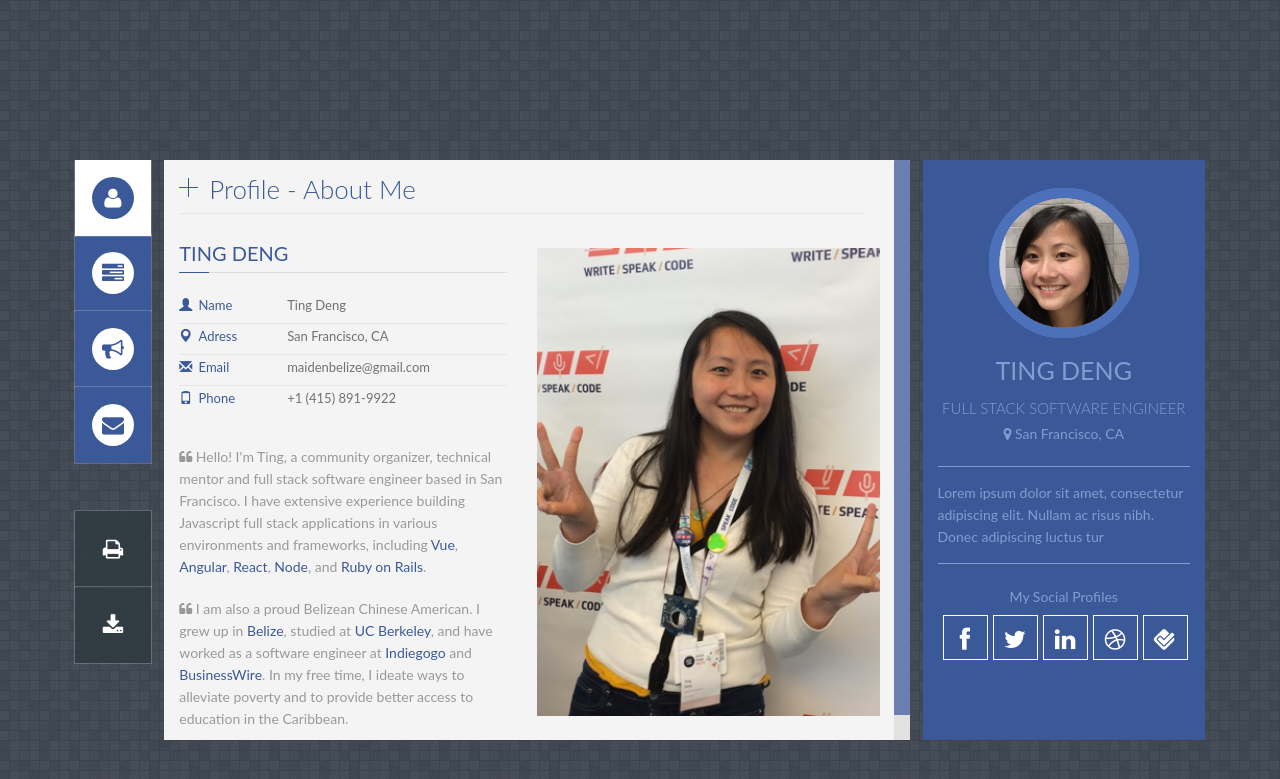
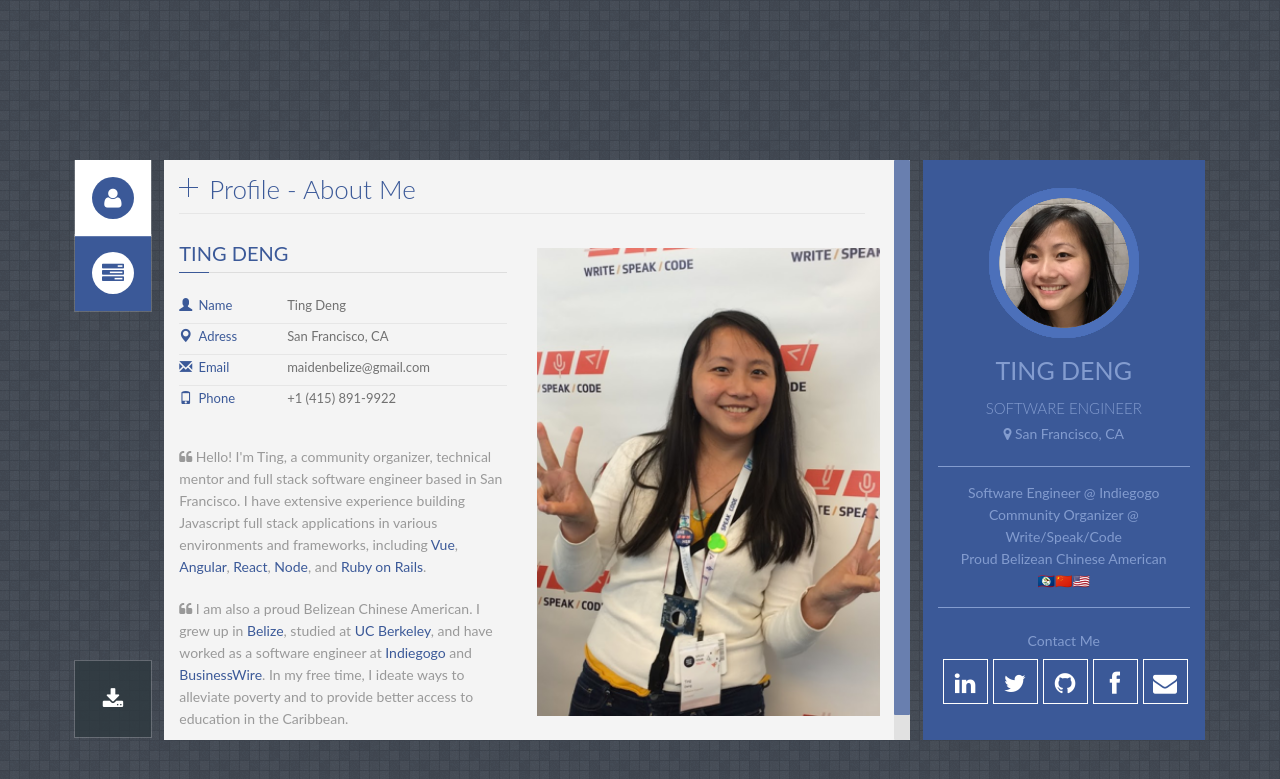
Before and after one commit to viinasu/viinasu.github.io, a Jekyll site: the page built from index.html, in a window 1280 px wide. Shown: the top 779 px of the page. Built offline with Jekyll 4.4.1, drawn with Linux system fonts in a browser that asks for light colours; some web fonts are replaced.

Commit message:
removed blog (for the time being) added side profile description updated website title

```diff
--- a/_config.yml
+++ b/_config.yml
@@ -7,7 +7,7 @@ baseurl: '' #change it according to your repository name
 
 # Profile information
 yourname: Ting Deng
-title: FULL STACK SOFTWARE ENGINEER
+title: SOFTWARE ENGINEER
 location: San Francisco, CA
 
 
@@ -15,6 +15,8 @@ location: San Francisco, CA
 facebook: https://www.facebook.com/meltingd
 twitter: https://twitter.com/tingex
 linkedin: https://www.linkedin.com/in/tingdeng/
+github: https://github.com/viinasu
+email: mailto:maiden.belize+hellotingdeng@gmail.com
 #dribbble: http://www.dribble.com  ## you dribbble account url
 #foursquare: http://www.foursquare.com  ## your foursquare account url
 
--- a/_includes/cv.html
+++ b/_includes/cv.html
@@ -304,7 +304,7 @@
                 <p>Completed an immersive 12 week coding bootcamp (800+ hours) that teaches a JavaScript-focused curriculum </p>
             </li>
             <li>
-                <h5>Bachelor of Integrative Biology <span class="duration"><i class="fa fa-calendar color"></i> 2009 - 2013</span></h5>
+                <h5>Bachelor of Biology <span class="duration"><i class="fa fa-calendar color"></i> 2009 - 2013</span></h5>
                 <h6><a target="_blank" href="https://www.berkeley.edu/"><span class="fa fa-book"></span> UC Berkeley</a></h6>
                 <p>Completed my undergraduate degree at UC Berkeley, one of the top universities in the world</p>
             </li>
--- a/_includes/head.html
+++ b/_includes/head.html
@@ -1,6 +1,6 @@
     <head>
 
-        <title>Panel CV Theme</title>
+        <title>Hello Ting Deng</title>
 
         <meta http-equiv="content-type" content="text/html; charset=utf-8"/>
         <meta http-equiv="X-UA-Compatible" content="IE=edge,chrome=1">
--- a/assets/css/main.css
+++ b/assets/css/main.css
@@ -1000,6 +1000,16 @@ ul.about {
 {
     padding-top: 15px;
     padding-bottom: 15px;
+}
+
+.widget-profil #profile_desc p
+{
+    text-align: center;
+}
+
+.widget-profil #profile_desc a
+{
+    color: #839ccf;
 }
 
 .widget-profil #profile_info
--- a/index.html
+++ b/index.html
@@ -77,9 +77,18 @@ layout: default
 
         <!-- Profile Description -->
         <div id="profile_desc">
-            <!-- TODO: blue section -->
             <p>
-            	Lorem ipsum dolor sit amet, consectetur adipiscing elit. Nullam ac risus nibh. Donec adipiscing luctus tur
+                Software Engineer @ <a target="_blank" href="https://indiegogo.com/">Indiegogo </a>
+            </p>
+            <p>
+                Community Organizer @ <a target="_blank" href="https://www.meetup.com/WriteSpeakCode-SFBay/events/">Write/Speak/Code</a>️
+            </p>
+            <p>
+                Proud Belizean Chinese American
+            </p>
+            <!-- flag emojis -->
+            <p>
+                🇧🇿🇨🇳🇺🇸
             </p>
 
         </div>
@@ -88,13 +97,12 @@ layout: default
 
         <!-- Name -->
          <div id="profile_social">
-            <h6>My Social Profiles</h6>
-
-            <a href="{{site.facebook}}"><i class="fa fa-facebook"></i></a>
-            <a href="{{site.twitter}}"><i class="fa fa-twitter"></i></a>
-            <a href="{{site.linkedin}}"><i class="fa fa-linkedin"></i></a>
-            <a href="{{site.dribbble}}"><i class="fa fa fa-dribbble"></i></a>
-            <a href="{{site.foursquare}}"><i class="fa fa-foursquare"></i></a>
+            <h6>Contact Me</h6>
+             <a target="_blank" href="{{site.linkedin}}"><i class="fa fa-linkedin"></i></a>
+             <a target="_blank" href="{{site.twitter}}"><i class="fa fa-twitter"></i></a>
+             <a target="_blank" href="{{site.github}}"><i class="fa fa fa-github"></i></a>
+             <a target="_blank" href="{{site.facebook}}"><i class="fa fa-facebook"></i></a>
+             <a target="_blank" href="{{site.email}}"><i class="fa fa-envelope"></i></a>
             <div class="clear"></div>
         </div>
         <!-- End Name -->
@@ -116,25 +124,25 @@ layout: default
             <i class="fa fa-user icon_menu icon_menu_active"></i>
         </li>
 
-        <li class="tabs-resume hi-icon-wrap hi-icon-effect-5 hi-icon-effect-5a" data-tab-name="resume">
+        <li class="tabs-resume hi-icon-wrap hi-icon-effect-5 hi-icon-effect-5a" data-tab-name="resume" style="margin-bottom: 350px !important;">
             <span class="tite-list">resume</span>
             <i class="fa fa-tasks icon_menu"></i>
         </li>
 
         <!-- removed: portfolio -->
 
-        <li class="tabs-blog hi-icon-wrap hi-icon-effect-5 hi-icon-effect-5a" data-tab-name="blog">
-            <span class="tite-list">blog</span>
-            <i class="fa fa-bullhorn icon_menu"></i>
-        </li>
+<!--        <li class="tabs-blog hi-icon-wrap hi-icon-effect-5 hi-icon-effect-5a" data-tab-name="blog">-->
+<!--            <span class="tite-list">blog</span>-->
+<!--            <i class="fa fa-bullhorn icon_menu"></i>-->
+<!--        </li>-->
 
-        <li class="tabs-contact hi-icon-wrap hi-icon-effect-5 hi-icon-effect-5a" data-tab-name="contact" style="margin-bottom: 48px !important;">
-            <span class="tite-list">contact</span>
-            <i class="fa fa-envelope icon_menu"></i>
-        </li>
+        <!-- removed: contact me -->
 
-        <a href="#" id="print"><i class="fa fa-print icon_print"></i> </a>
-        <a href="#" id="downlowd"><i class="fa fa-download icon_print"></i> </a>
+        <!-- removed: print -->
+
+        <a href="https://docs.google.com/document/d/1laJBzCloweUVFc5Qw4hmxXnl6OCoOucn6ikcCKsqhz4/export?format=pdf" id="downlowd">
+            <i class="fa fa-download icon_print"></i>
+        </a>
     </ul>
     <!-- /resp-tabs-list -->
 
@@ -146,11 +154,6 @@ layout: default
 {% include /profile.html %}
 
 {% include /cv.html %}
-
-{% include /blog.html %}
-
-{% include /contact.html %}
-
 
 </div>
 <!-- End #resp-tabs-container -->
```
